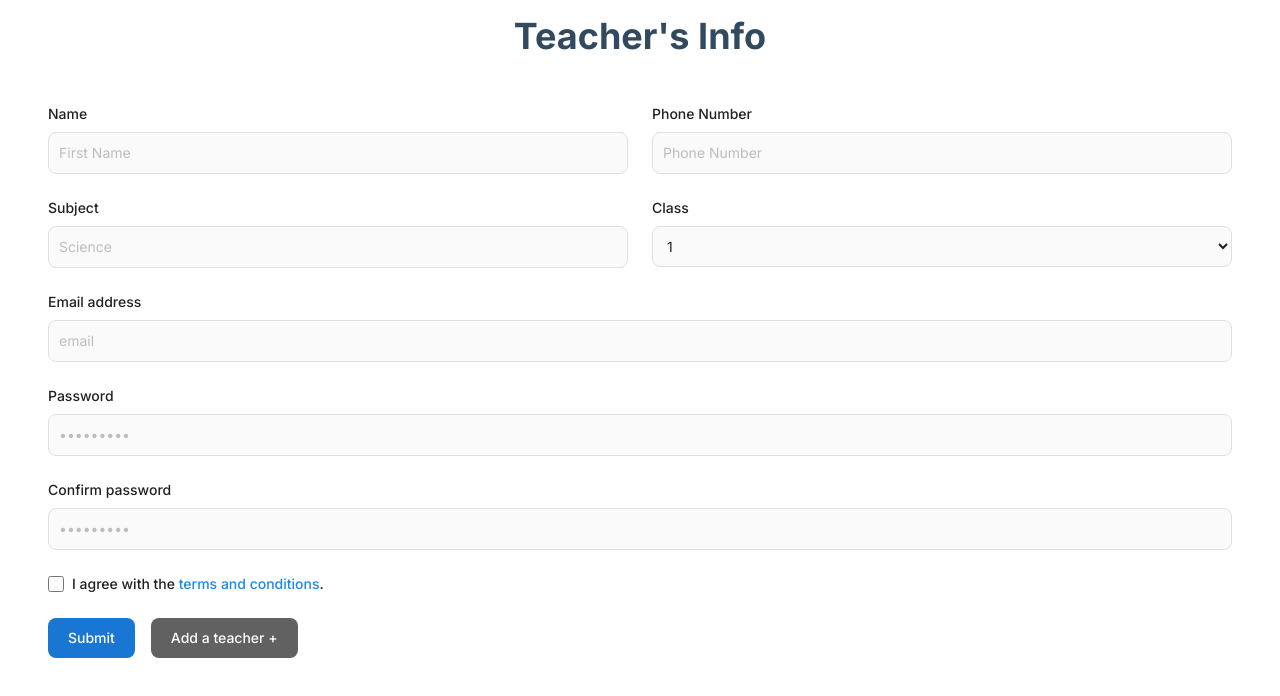
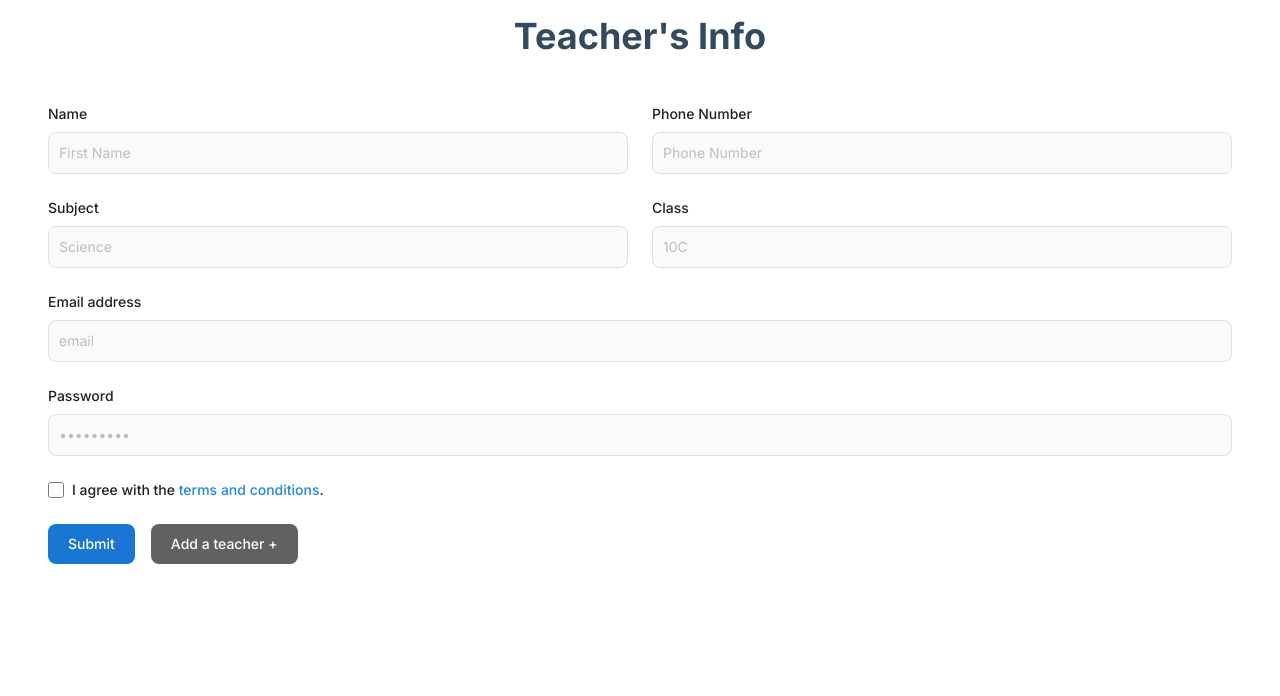
Before and after one commit to anishrajpandey/Hamro-Teacher---Sagarmatha-Hacks, a Next.js app: page /teacher in a window 1280 px wide. Shown: the top 696 px of the page. Built offline with nearby package versions, Linux system fonts and the light colour scheme.

Commit message:
Something changed

```diff
--- a/app/components/TeacherInfo.js
+++ b/app/components/TeacherInfo.js
@@ -1,12 +1,27 @@
-import React from "react";
+'use client';
+import React, { useState,useRef } from "react";
+
 
 const TeacherInfo = () => {
+    const resetbtn=useRef()
+
+
+    const[teachers, setTeachers] = useState({});
+    const [teachersArray,setTeachersArray]=useState([])
+    function handleAddTeacher(){
+        setTeachersArray((prev)=>([...prev,teachers]))
+        setTeachers({})
+        resetbtn.current.click()
+        console.log(teachersArray);
+
+    }
+
   return (
     <div>
       <h1 className="text-4xl font-bold text-center mt-4 text-[#324A5F]">
         Teacher's Info
       </h1>
-      <form className="m-12">
+      <form className="m-12" >
         <div class="grid gap-6 mb-6 md:grid-cols-2">
           <div>
             <label
@@ -15,7 +30,11 @@ const TeacherInfo = () => {
             >
               Name
             </label>
-            <input
+            <input onChange={(e) => {
+                setTeachers((prev)=>{
+                   return {...prev,Name:e.target.value}
+                })
+            }}
               type="text"
               id="name"
               class="bg-gray-50 border border-gray-300 text-gray-900 text-sm rounded-lg focus:ring-blue-500 focus:border-blue-500 block w-full p-2.5"
@@ -36,21 +55,32 @@ const TeacherInfo = () => {
               class="bg-gray-50 border border-gray-300 text-gray-900 text-sm rounded-lg focus:ring-blue-500 focus:border-blue-500 block w-full p-2.5"
               placeholder="Phone Number"
               required
+              onChange={(e) => {
+                setTeachers((prev)=>{
+                   return {...prev,Phone:e.target.value}
+                })
+            }}
+
             />
           </div>
           <div>
             <label
-              for="company"
+              for="subject"
               class="block mb-2 text-sm font-medium text-gray-900 "
             >
               Subject
             </label>
             <input
               type="text"
-              id="company"
+              id="subject"
               class="bg-gray-50 border border-gray-300 text-gray-900 text-sm rounded-lg focus:ring-blue-500 focus:border-blue-500 block w-full p-2.5"
               placeholder="Science"
               required
+              onChange={(e) => {
+                setTeachers((prev)=>{
+                   return {...prev,Subject:e.target.value}
+                })
+            }}
             />
           </div>
           <div>
@@ -60,26 +90,20 @@ const TeacherInfo = () => {
             >
               Class
             </label>
-            <select
-              name="class"
-              id="class"
-              className="bg-gray-50 border border-gray-300 text-gray-900 text-sm rounded-lg focus:ring-blue-500 focus:border-blue-500 block w-full p-2.5"
-            >
-              <option value="1">1</option>
-              <option value="2">2</option>
-              <option value="3">3</option>
-              <option value="4">4</option>
-              <option value="5">5</option>
-              <option value="6">6</option>
-              <option value="7">7</option>
-              <option value="8">8</option>
-              <option value="9">9</option>
-              <option value="10">10</option>
-              <option value="11">11</option>
-              <option value="12">12</option>
-              <option value="13">Bachelor</option>
-              <option value="14">Master</option>
-            </select>
+
+            <input
+              type="text"
+              id="Grade"
+              class="bg-gray-50 border border-gray-300 text-gray-900 text-sm rounded-lg focus:ring-blue-500 focus:border-blue-500 block w-full p-2.5"
+              placeholder="10C"
+              required
+              onChange={(e) => {
+                setTeachers((prev)=>{
+                   return {...prev,Class:e.target.value}
+                })
+            }}
+            />
+
           </div>
         </div>
         <div class="mb-6">
@@ -95,6 +119,11 @@ const TeacherInfo = () => {
             class="bg-gray-50 border border-gray-300 text-gray-900 text-sm rounded-lg focus:ring-blue-500 focus:border-blue-500 block w-full p-2.5    0   "
             placeholder="email"
             required
+            onChange={(e) => {
+                setTeachers((prev)=>{
+                   return {...prev,Email:e.target.value}
+                })
+            }}
           />
         </div>
         <div class="mb-6">
@@ -110,9 +139,14 @@ const TeacherInfo = () => {
             class="bg-gray-50 border border-gray-300 text-gray-900 text-sm rounded-lg focus:ring-blue-500 focus:border-blue-500 block w-full p-2.5    0   "
             placeholder="•••••••••"
             required
+            onChange={(e) => {
+                setTeachers((prev)=>{
+                   return {...prev,Password:e.target.value}
+                })
+            }}
           />
         </div>
-        <div class="mb-6">
+        {/* <div class="mb-6">
           <label
             for="confirm_password"
             class="block mb-2 text-sm font-medium text-gray-900   "
@@ -125,8 +159,13 @@ const TeacherInfo = () => {
             class="bg-gray-50 border border-gray-300 text-gray-900 text-sm rounded-lg focus:ring-blue-500 focus:border-blue-500 block w-full p-2.5    0   "
             placeholder="•••••••••"
             required
+            onChange={(e) => {
+                setTeachers((prev)=>{
+                   return {...prev,Password:e.target.value}
+                })
+            }}
           />
-        </div>
+        </div> */}
         <div class="flex items-start mb-6">
           <div class="flex items-center h-5">
             <input
@@ -151,12 +190,18 @@ const TeacherInfo = () => {
         >
           Submit
         </button>
-        <button
+        <button onClick={handleAddTeacher}
           type="submit"
           class="text-white bg-gray-700 ml-4 hover:bg-[#324A5F] focus:ring-4 focus:outline-none focus:ring-blue-300 font-medium rounded-lg text-sm w-full sm:w-auto px-5 py-2.5 text-center"
         >
           Add a teacher  +
         </button>
+        <button  ref={resetbtn}
+          type="reset"
+          class="hidden"
+        >
+reset        </button>
+
       </form>
     </div>
   );
--- a/app/studentlogin/page.js
+++ b/app/studentlogin/page.js
@@ -1,9 +1,11 @@
 'use client'
 import Link from 'next/link'
-import React from 'react'
+import React, { useState } from 'react'
+
 
 
 const Login = () => {
+
   return (
     <div class="flex flex-col items-center justify-center h-screen text-gray-700 bg-transparent shadow-none rounded-xl bg-clip-border">
   <h4 class="block font-sans text-2xl antialiased font-semibold leading-snug tracking-normal text-blue-gray-900">
```
